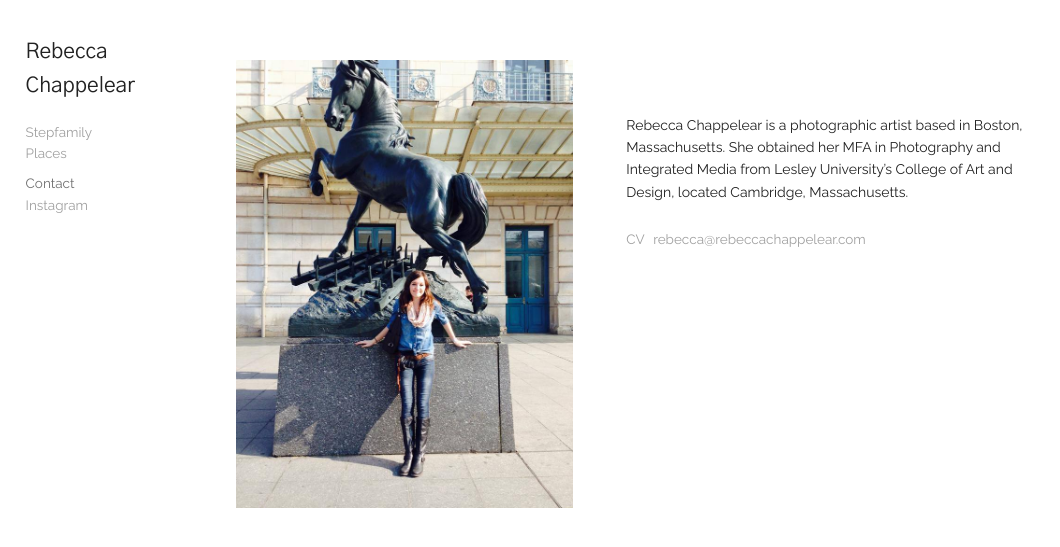
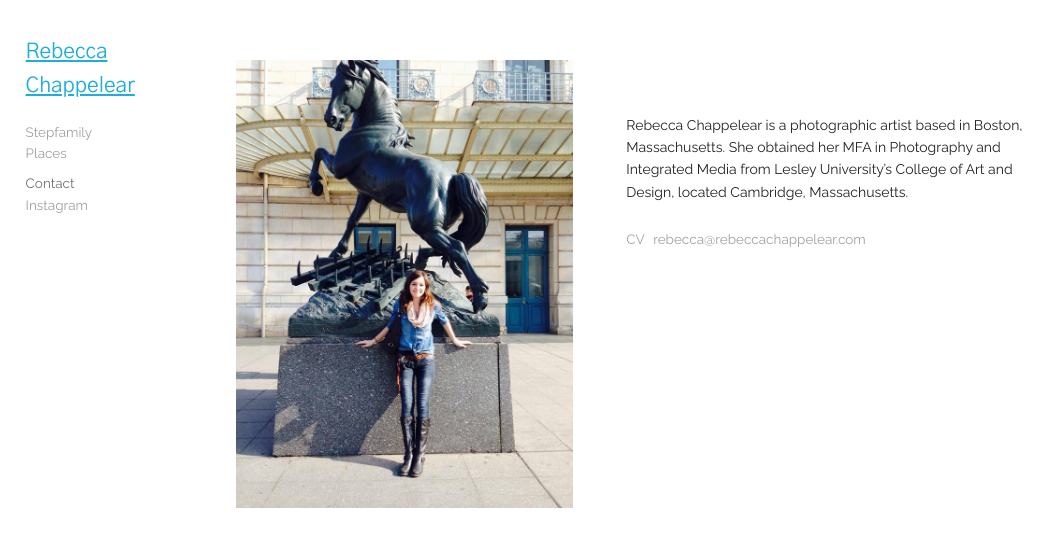
Before and after one commit to rchappelear/rchappelear.github.io, a Jekyll site: the page built from _other/contact.html, in a window 1280 px wide. Shown: the top 547 px of the page, without its empty margins (0-1060 px from the left). Built offline with Jekyll 4.4.1, drawn with Linux system fonts in a browser that asks for light colours; nearby versions of some CDN libraries.

Commit message:
Logo should be an include, make it clickable. Change the active processing to use the folder on the top section and the name of the file on the bottom section

```diff
--- a/_includes/logo.html
+++ b/_includes/logo.html
@@ -1,5 +1 @@
-<div class="row logo">
-  <div class="three columns">
-    <a href="/"><img src="/images/logo.png" /></a>
-  </div>
-</div>
+<a href="/" class="logoText"><p>Rebecca Chappelear</p></a>
--- a/_includes/nav.html
+++ b/_includes/nav.html
@@ -1,9 +1,9 @@
 <div class="row">
   <div class="twelve columns linksContainer">
-    <p class="logoText">Rebecca Chappelear</p>
+    {% include logo.html %}
     <ul class="nav menuLinks">
       {% for node in site.projects %}
-        {% if page.url == node.url %}
+        {% if node.url contains page.folder %}
           <li><a href="{{ node.url }}" class="activeLink">{{ node.title }}</a></li>
         {% else %}
           <li><a href="{{ node.url }}">{{ node.title }}</a></li>
```
